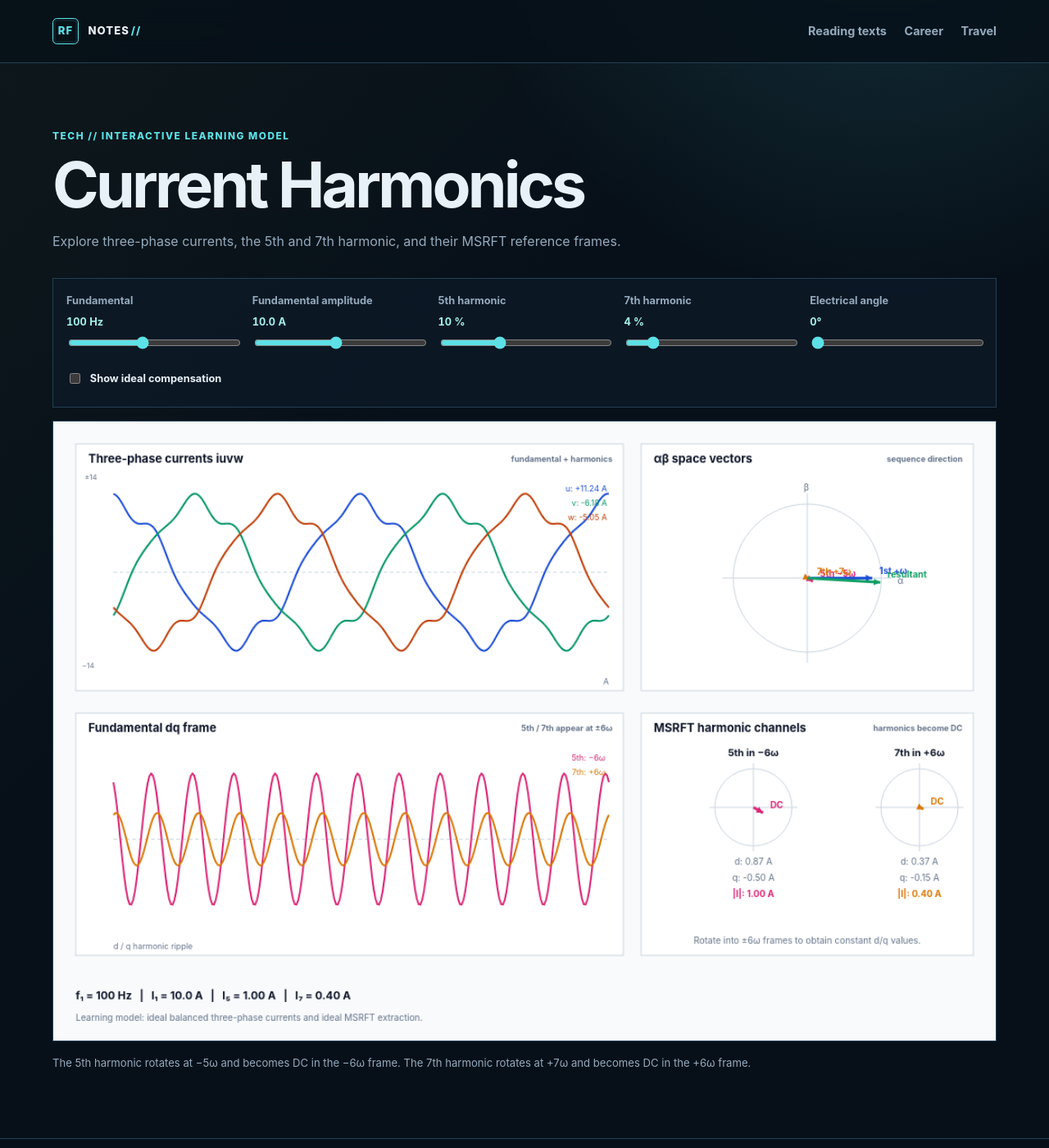
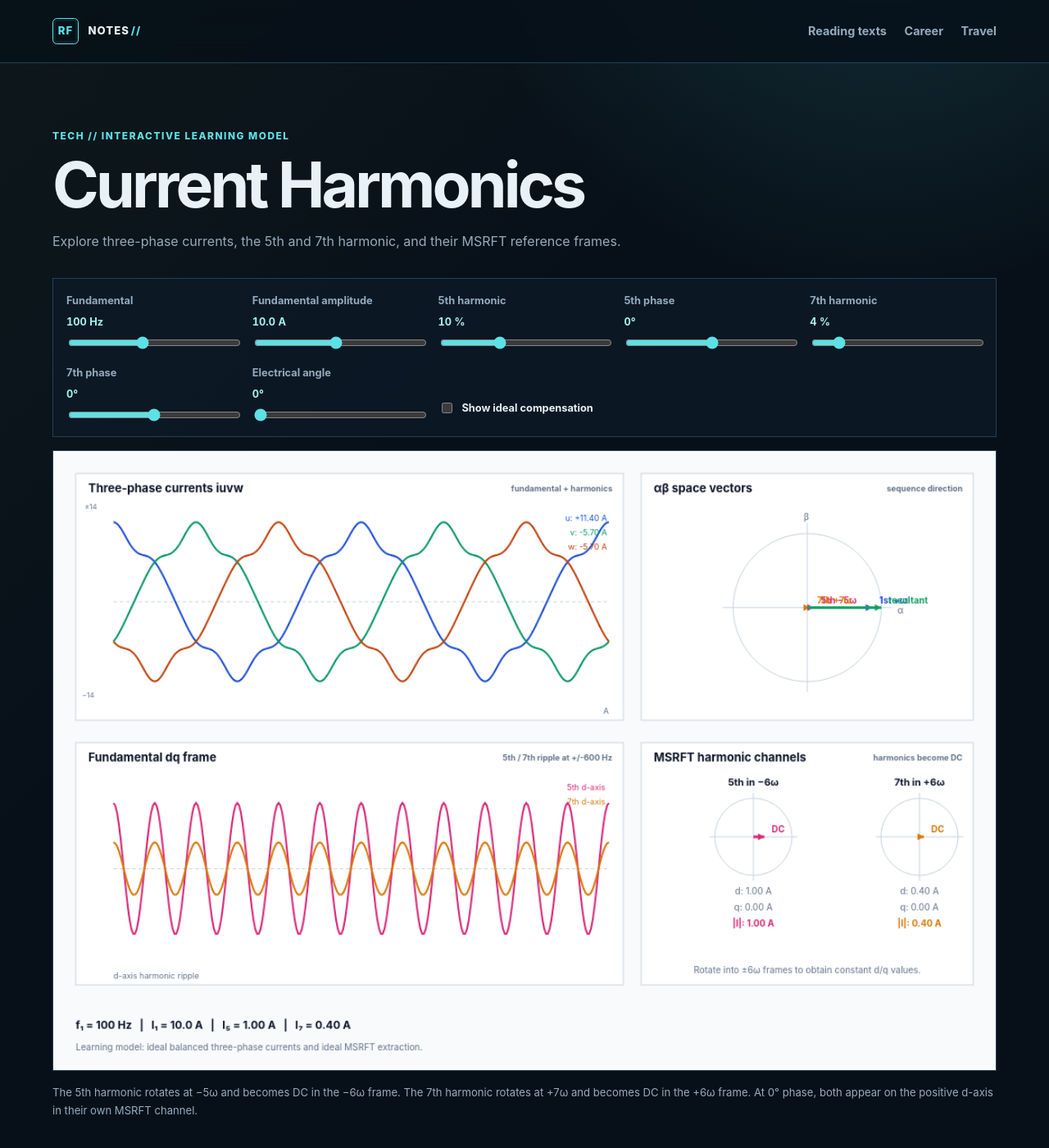
Before and after one commit to RobFil/robfil.github.io, a Jekyll site: the page built from tech/acoustics/index.html, in a window 1280 px wide and 1400 px high. Shown: the whole window at 82% size. Built offline with Jekyll 4.4.1, drawn with Linux system fonts in a browser that asks for light colours.

Commit message:
Add harmonic phase controls and frequency-scaled dq ripple

```diff
--- a/tech/acoustics/acoustics-lab.js
+++ b/tech/acoustics/acoustics-lab.js
@@ -4,21 +4,23 @@
   const ctx = canvas.getContext("2d");
   const controls = {
     fundamental: document.getElementById("fundamental"), amplitude: document.getElementById("amplitude"),
-    fifth: document.getElementById("fifth"), seventh: document.getElementById("seventh"),
+    fifth: document.getElementById("fifth"), fifthPhase: document.getElementById("fifth-phase"),
+    seventh: document.getElementById("seventh"), seventhPhase: document.getElementById("seventh-phase"),
     angle: document.getElementById("angle"), compensation: document.getElementById("compensation")
   };
   const outputs = {
     fundamental: document.getElementById("fundamental-value"), amplitude: document.getElementById("amplitude-value"),
-    fifth: document.getElementById("fifth-value"), seventh: document.getElementById("seventh-value"), angle: document.getElementById("angle-value")
+    fifth: document.getElementById("fifth-value"), fifthPhase: document.getElementById("fifth-phase-value"),
+    seventh: document.getElementById("seventh-value"), seventhPhase: document.getElementById("seventh-phase-value"), angle: document.getElementById("angle-value")
   };
   const colours = { u: "#1d4ed8", v: "#059669", w: "#c2410c", d: "#7c3aed", q: "#db2777", field: "#0f9f64", grid: "#cbd5e1", ink: "#0f172a", muted: "#64748b", card: "#ffffff" };
   const tau = Math.PI * 2;
 
   function state() {
     const i1 = Number(controls.amplitude.value); const i5 = i1 * Number(controls.fifth.value) / 100; const i7 = i1 * Number(controls.seventh.value) / 100;
-    return { f: Number(controls.fundamental.value), i1, i5, i7, angle: Number(controls.angle.value) * Math.PI / 180, compensated: controls.compensation.checked, phi5: Math.PI / 6, phi7: -Math.PI / 8 };
+    return { f: Number(controls.fundamental.value), i1, i5, i7, angle: Number(controls.angle.value) * Math.PI / 180, compensated: controls.compensation.checked, phi5: Number(controls.fifthPhase.value) * Math.PI / 180, phi7: Number(controls.seventhPhase.value) * Math.PI / 180 };
   }
-  function updateLabels() { const s = state(); outputs.fundamental.textContent = `${s.f} Hz`; outputs.amplitude.textContent = `${s.i1.toFixed(1)} A`; outputs.fifth.textContent = `${controls.fifth.value} %`; outputs.seventh.textContent = `${controls.seventh.value} %`; outputs.angle.textContent = `${controls.angle.value}°`; }
+  function updateLabels() { const s = state(); outputs.fundamental.textContent = `${s.f} Hz`; outputs.amplitude.textContent = `${s.i1.toFixed(1)} A`; outputs.fifth.textContent = `${controls.fifth.value} %`; outputs.fifthPhase.textContent = `${controls.fifthPhase.value}°`; outputs.seventh.textContent = `${controls.seventh.value} %`; outputs.seventhPhase.textContent = `${controls.seventhPhase.value}°`; outputs.angle.textContent = `${controls.angle.value}°`; }
   function line(x1, y1, x2, y2, color, width = 1, dash = []) { ctx.save(); ctx.strokeStyle = color; ctx.lineWidth = width; ctx.setLineDash(dash); ctx.beginPath(); ctx.moveTo(x1, y1); ctx.lineTo(x2, y2); ctx.stroke(); ctx.restore(); }
   function text(value, x, y, size = 12, color = colours.ink, align = "left", weight = "400") { ctx.fillStyle = color; ctx.font = `${weight} ${size}px Inter, system-ui, sans-serif`; ctx.textAlign = align; ctx.textBaseline = "middle"; ctx.fillText(value, x, y); }
   function card(x, y, w, h, title, detail = "") { ctx.fillStyle = colours.card; ctx.strokeStyle = colours.grid; ctx.lineWidth = 1; ctx.fillRect(x, y, w, h); ctx.strokeRect(x, y, w, h); text(title, x + 14, y + 17, 13, colours.ink, "left", "700"); if (detail) text(detail, x + w - 12, y + 17, 9, colours.muted, "right", "700"); }
@@ -46,9 +48,9 @@
     let sx = 0, sy = 0; vectors.forEach(([mag, a, color, label]) => { const vx = mag * Math.cos(a) * ratio, vy = -mag * Math.sin(a) * ratio; sx += vx; sy += vy; if (mag > 0) vector(cx, cy, cx + vx, cy + vy, color, label); }); vector(cx, cy, cx + sx, cy + sy, colours.field, "resultant"); text("α", cx + r + 18, cy + 3, 10, colours.muted); text("β", cx - 4, cy - r - 18, 10, colours.muted);
   }
   function drawDq(x, y, w, h, s) {
-    card(x, y, w, h, "Fundamental dq frame", "5th / 7th appear at ±6ω"); const left = x + 42, right = x + w - 16, top = y + 38, bottom = y + h - 27, mid = (top + bottom) / 2, scale = (bottom - top) / (2 * Math.max(s.i5 + s.i7, 1)); line(left, mid, right, mid, colours.grid, 1, [4, 3]);
-    const draw = (sign, magnitude, phase, color, label) => { if (s.compensated || magnitude === 0) return; ctx.strokeStyle = color; ctx.lineWidth = 2; ctx.beginPath(); for (let px = left; px <= right; px += 2) { const a = tau * 2 * (px - left) / (right - left); const value = magnitude * (sign === -1 ? Math.cos(-6 * a - phase) : Math.cos(6 * a + phase)); const py = mid - value * scale; if (px === left) ctx.moveTo(px, py); else ctx.lineTo(px, py); } ctx.stroke(); text(label, right - 4, top + (sign === -1 ? 12 : 28), 9, color, "right"); };
-    draw(-1, s.i5, s.phi5, colours.q, "5th: −6ω"); draw(1, s.i7, s.phi7, "#d97706", "7th: +6ω"); text("d / q harmonic ripple", left, y + h - 10, 9, colours.muted); if (s.compensated) text("Only DC fundamental remains", x + w / 2, mid, 12, colours.field, "center", "700");
+    card(x, y, w, h, "Fundamental dq frame", `5th / 7th ripple at +/-${6 * s.f} Hz`); const left = x + 42, right = x + w - 16, top = y + 38, bottom = y + h - 27, mid = (top + bottom) / 2, scale = (bottom - top) / (2 * Math.max(s.i5 + s.i7, 1)); line(left, mid, right, mid, colours.grid, 1, [4, 3]);
+    const draw = (magnitude, phase, color, label) => { if (s.compensated || magnitude === 0) return; ctx.strokeStyle = color; ctx.lineWidth = 2; ctx.beginPath(); for (let px = left; px <= right; px += 2) { const time = .02 * (px - left) / (right - left); const value = magnitude * Math.cos(tau * 6 * s.f * time + phase); const py = mid - value * scale; if (px === left) ctx.moveTo(px, py); else ctx.lineTo(px, py); } ctx.stroke(); text(label, right - 4, top + (label.startsWith("5th") ? 12 : 28), 9, color, "right"); };
+    draw(s.i5, s.phi5, colours.q, "5th d-axis"); draw(s.i7, s.phi7, "#d97706", "7th d-axis"); text("d-axis harmonic ripple", left, y + h - 10, 9, colours.muted); if (s.compensated) text("Only DC fundamental remains", x + w / 2, mid, 12, colours.field, "center", "700");
   }
   function drawMsrft(x, y, w, h, s) {
     card(x, y, w, h, "MSRFT harmonic channels", "harmonics become DC"); const channels = [["5th in −6ω", s.compensated ? 0 : s.i5, s.phi5, -1, colours.q], ["7th in +6ω", s.compensated ? 0 : s.i7, s.phi7, 1, "#d97706"]];
--- a/tech/acoustics/index.html
+++ b/tech/acoustics/index.html
@@ -15,13 +15,15 @@ title: Current Harmonics Lab
     <label>Fundamental <output id="fundamental-value">100 Hz</output><input id="fundamental" type="range" min="25" max="200" value="100" step="1"></label>
     <label>Fundamental amplitude <output id="amplitude-value">10.0 A</output><input id="amplitude" type="range" min="1" max="20" value="10" step="0.5"></label>
     <label>5th harmonic <output id="fifth-value">10 %</output><input id="fifth" type="range" min="0" max="30" value="10" step="1"></label>
+    <label>5th phase <output id="fifth-phase-value">0°</output><input id="fifth-phase" type="range" min="-180" max="180" value="0" step="1"></label>
     <label>7th harmonic <output id="seventh-value">4 %</output><input id="seventh" type="range" min="0" max="30" value="4" step="1"></label>
+    <label>7th phase <output id="seventh-phase-value">0°</output><input id="seventh-phase" type="range" min="-180" max="180" value="0" step="1"></label>
     <label>Electrical angle <output id="angle-value">0 deg</output><input id="angle" type="range" min="0" max="360" value="0" step="1"></label>
     <label class="compensation"><input id="compensation" type="checkbox"> Show ideal compensation</label>
   </div>
 
   <canvas id="acoustics-canvas" width="1050" height="690" aria-label="Three-phase current harmonics and MSRFT visualisation"></canvas>
-  <p class="acoustics-note">The 5th harmonic rotates at −5ω and becomes DC in the −6ω frame. The 7th harmonic rotates at +7ω and becomes DC in the +6ω frame.</p>
+  <p class="acoustics-note">The 5th harmonic rotates at −5ω and becomes DC in the −6ω frame. The 7th harmonic rotates at +7ω and becomes DC in the +6ω frame. At 0° phase, both appear on the positive d-axis in their own MSRFT channel.</p>
 </section>
 
 <script src="{{ '/tech/acoustics/acoustics-lab.js' | relative_url }}" defer></script>
```
